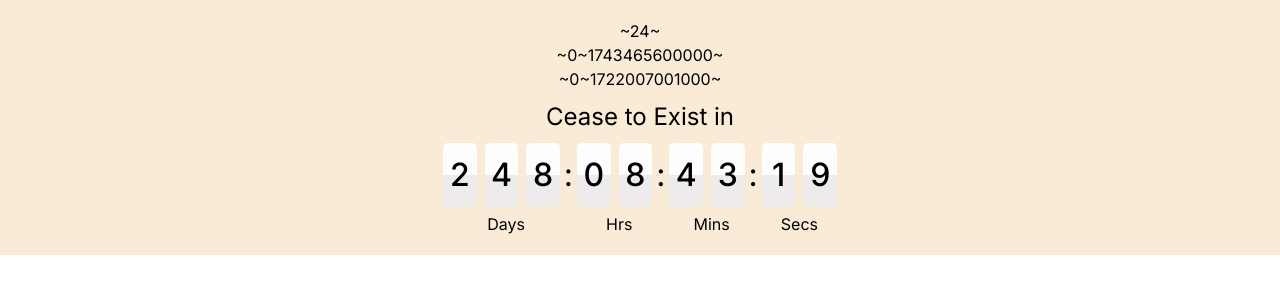
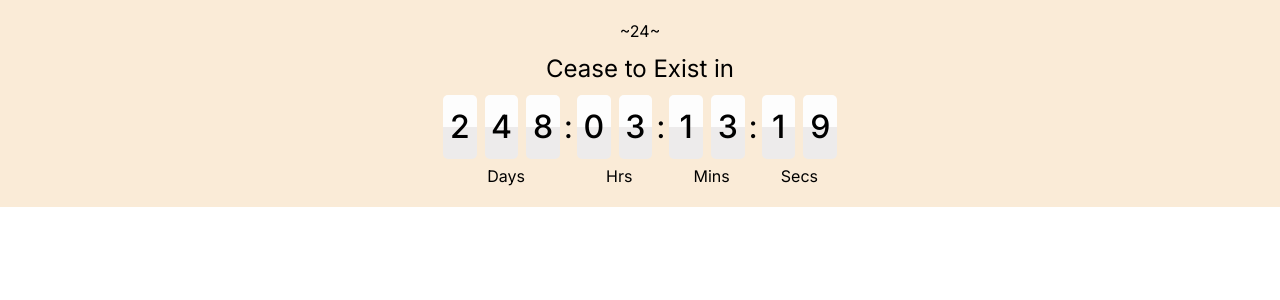
Before and after one commit to phi-404/phi, a Next.js app: page / in a window 1280 px wide. Shown: the top 300 px of the page. Built offline with nearby package versions, Linux system fonts and the light colour scheme.

Commit message:
corrected timezone

```diff
--- a/app/page.tsx
+++ b/app/page.tsx
@@ -3,7 +3,7 @@ import styles from "./page.module.css";
 
 const currYear = new Date().getFullYear()
 const countdownDate = new Date(currYear+1,3,1)
-countdownDate.toLocaleString('en-US', { timeZone: 'Asia/Kolkata' })
+countdownDate.setTime(countdownDate.getTime() - 330 * 60000);
 export default function Home() {
   return (
     <main className={styles.main}>
--- a/components/CountdownTimer/index.tsx
+++ b/components/CountdownTimer/index.tsx
@@ -52,8 +52,8 @@ function CountdownTimer({ deadline, title, lvl }: CountdownTimerProps) {
     return (
         <div className={styles.container}>
             <span>~{lvl}~</span>
-            <span>~{deadline.getTimezoneOffset()}~{deadline.getTime()}~</span>
-            <span>~{new Date().getTimezoneOffset()}~{new Date().getTime()}~</span>
+            {/* <span>~{deadline.getTimezoneOffset()}~{deadline.getTime()}~</span> */}
+            {/* <span>~{new Date().getTimezoneOffset()}~{new Date().getTime()}~</span> */}
             <h2 className={styles.title}>{title}</h2>
 
             <div className={styles.timeWrapper}>
```
